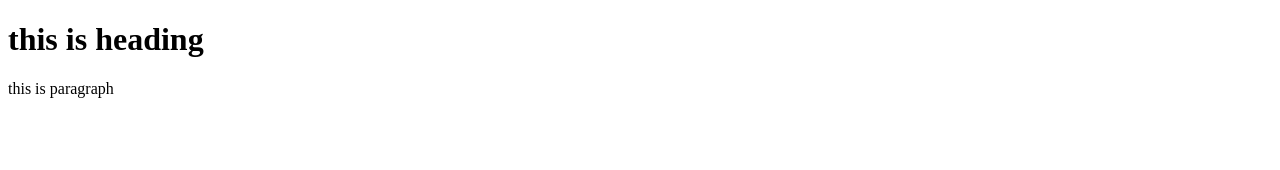
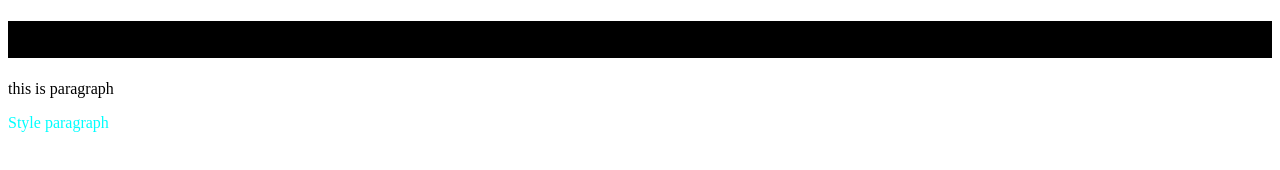
Before and after one commit to Gauravpawse123/HTML, a plain HTML site: page First.html in a window 1280 px wide. Drawn offline with Linux system fonts and the light colour scheme.

Commit message:
add information

```diff
--- a/First.html
+++ b/First.html
@@ -1,12 +1,24 @@
-<!DOCTYPE html>
+<!-- HTML stands for Hyper Text Markup Language -->
+<!-- simple HTML5 progarm -->
+<!DOCTYPE html> <!--The <!DOCTYPE> declaration represents the document type, and helps browsers to display web pages correctly -->
 <html lang="en">
-<head>
+<head> <!-- link and meta tags -->
     <meta charset="UTF-8">
     <meta name="viewport" content="width=device-width, initial-scale=1.0">
     <title>This is title</title>
+    <style>
+        h1{ /*this is internal styleling*/
+            background-color: black;
+        }
+    </style>
 </head>
-<body>
-    <h1>this is heading</h1>
-    <p>this is paragraph</p>
+<body> <!--Defines the document's body -->
+
+    <h1>this is heading</h1> <!-- this is a element -->
+
+    <p name="paragraph">this is paragraph</p> <!-- this is tag with attribute -->
+
+    <p style="color: aqua;">Style paragraph</p> <!--this is inline style-->
+
 </body>
 </html>
```
